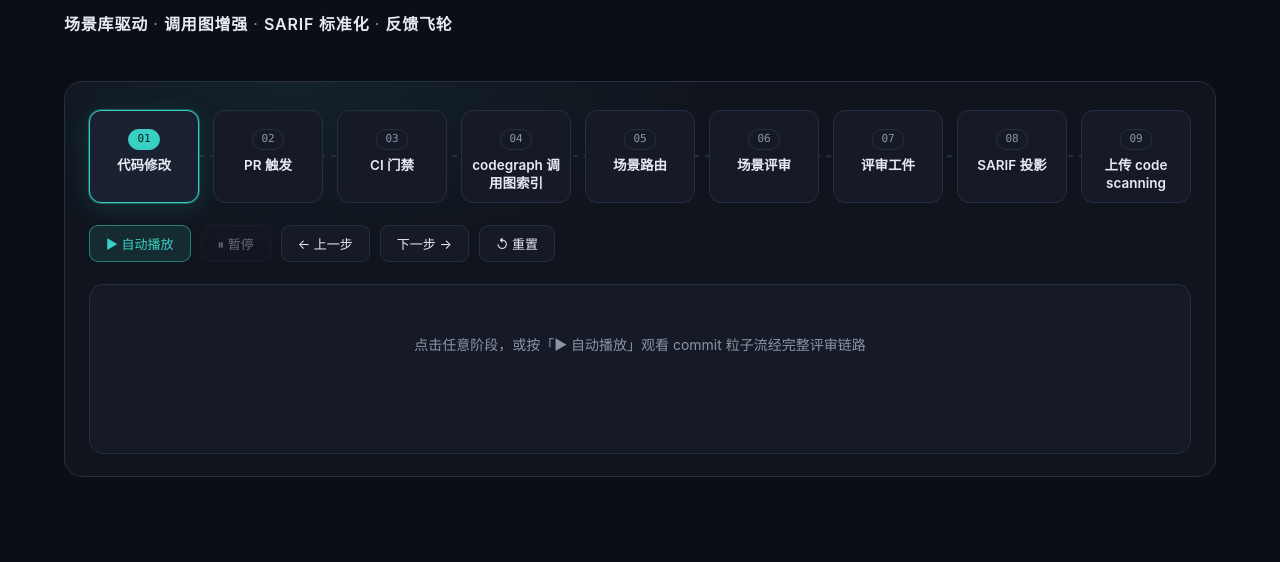
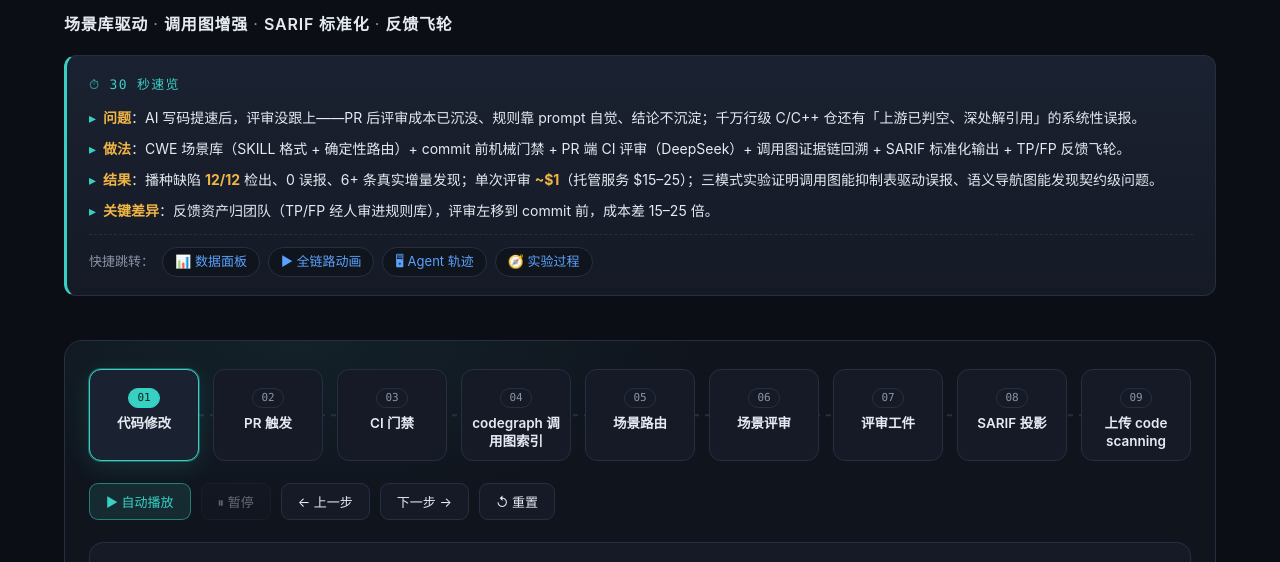
Before and after one commit to Atituiset/agent-reviewer, a plain HTML site: page index.html in a window 1280 px wide. Shown: the part 182-744 px from the top of the page. Drawn offline with Linux system fonts and the light colour scheme.

Commit message:
pages: 首屏新增 30 秒速览卡与快捷导航

```diff
--- a/index.html
+++ b/index.html
@@ -203,6 +203,17 @@
   .split{display:grid;grid-template-columns:1fr 1fr;gap:20px;align-items:start;}
   .pane-title{font-family:var(--mono);font-size:12px;color:var(--accent);letter-spacing:.08em;margin-bottom:10px;}
   .pane-note{font-size:12px;color:var(--dim);margin:8px 0 2px;line-height:1.5;}
+  /* ---------- 30 秒速览 ---------- */
+  .exec-card{background:linear-gradient(180deg,var(--card2),var(--card));border:1px solid var(--line);border-left:3px solid var(--accent);border-radius:12px;padding:18px 22px;margin:18px 0 24px;}
+  .exec-title{font-family:var(--mono);font-size:13px;color:var(--accent);letter-spacing:.1em;margin-bottom:10px;}
+  .exec-list{list-style:none;display:grid;gap:8px;font-size:14px;color:var(--txt);}
+  .exec-list li{padding-left:14px;position:relative;}
+  .exec-list li::before{content:"▸";position:absolute;left:0;color:var(--accent);}
+  .exec-list b{color:var(--gold);}
+  .exec-nav{margin-top:12px;padding-top:12px;border-top:1px dashed var(--line);font-size:13px;display:flex;flex-wrap:wrap;gap:8px;align-items:center;}
+  .exec-nav span{color:var(--dim);}
+  .exec-nav a{color:var(--accent2);text-decoration:none;border:1px solid var(--line);border-radius:999px;padding:3px 12px;background:var(--bg2);}
+  .exec-nav a:hover{border-color:var(--accent2);}
   .codeblock{
     background:#090c12;border:1px solid var(--line);border-radius:12px;padding:16px 18px;
     font-family:var(--mono);font-size:12.5px;line-height:1.75;overflow-x:auto;color:#c6d0de;white-space:pre;
@@ -406,6 +417,23 @@
   <div class="wrap">
     <h1>AI 代码评审 MVP：从代码修改到评审告警的全链路</h1>
     <p class="sub"><b>场景库驱动</b> · <b>调用图增强</b> · <b>SARIF 标准化</b> · <b>反馈飞轮</b></p>
+
+    <div class="exec-card">
+      <div class="exec-title">⏱ 30 秒速览</div>
+      <ul class="exec-list">
+        <li><b>问题</b>：AI 写码提速后，评审没跟上——PR 后评审成本已沉没、规则靠 prompt 自觉、结论不沉淀；千万行级 C/C++ 仓还有「上游已判空、深处解引用」的系统性误报。</li>
+        <li><b>做法</b>：CWE 场景库（SKILL 格式 + 确定性路由）+ commit 前机械门禁 + PR 端 CI 评审（DeepSeek）+ 调用图证据链回溯 + SARIF 标准化输出 + TP/FP 反馈飞轮。</li>
+        <li><b>结果</b>：播种缺陷 <b>12/12</b> 检出、0 误报、6+ 条真实增量发现；单次评审 <b>~$1</b>（托管服务 $15–25）；三模式实验证明调用图能抑制表驱动误报、语义导航图能发现契约级问题。</li>
+        <li><b>关键差异</b>：反馈资产归团队（TP/FP 经人审进规则库），评审左移到 commit 前，成本差 15–25 倍。</li>
+      </ul>
+      <div class="exec-nav">
+        <span>快捷跳转：</span>
+        <a href="#metrics">📊 数据面板</a>
+        <a href="#hero">▶ 全链路动画</a>
+        <a href="#replay-sec">🖥 Agent 轨迹</a>
+        <a href="#timeline-sec">🧭 实验过程</a>
+      </div>
+    </div>
 
     <div class="pipeline-shell">
       <div id="pipeline-track">
@@ -984,7 +1012,7 @@ int handle_fp_request(const FpReq *req) {
 
 <!-- ============ S4 数据面板 ============ -->
 <section id="stats-sec">
-  <div class="wrap">
+  <div class="wrap" id="metrics">
     <span class="sec-tag">METRICS</span>
     <h2>数据面板</h2>
     <p class="sec-sub">滚动到此处时数字从 0 计数至真实值。全部来自试验归档。</p>
```
